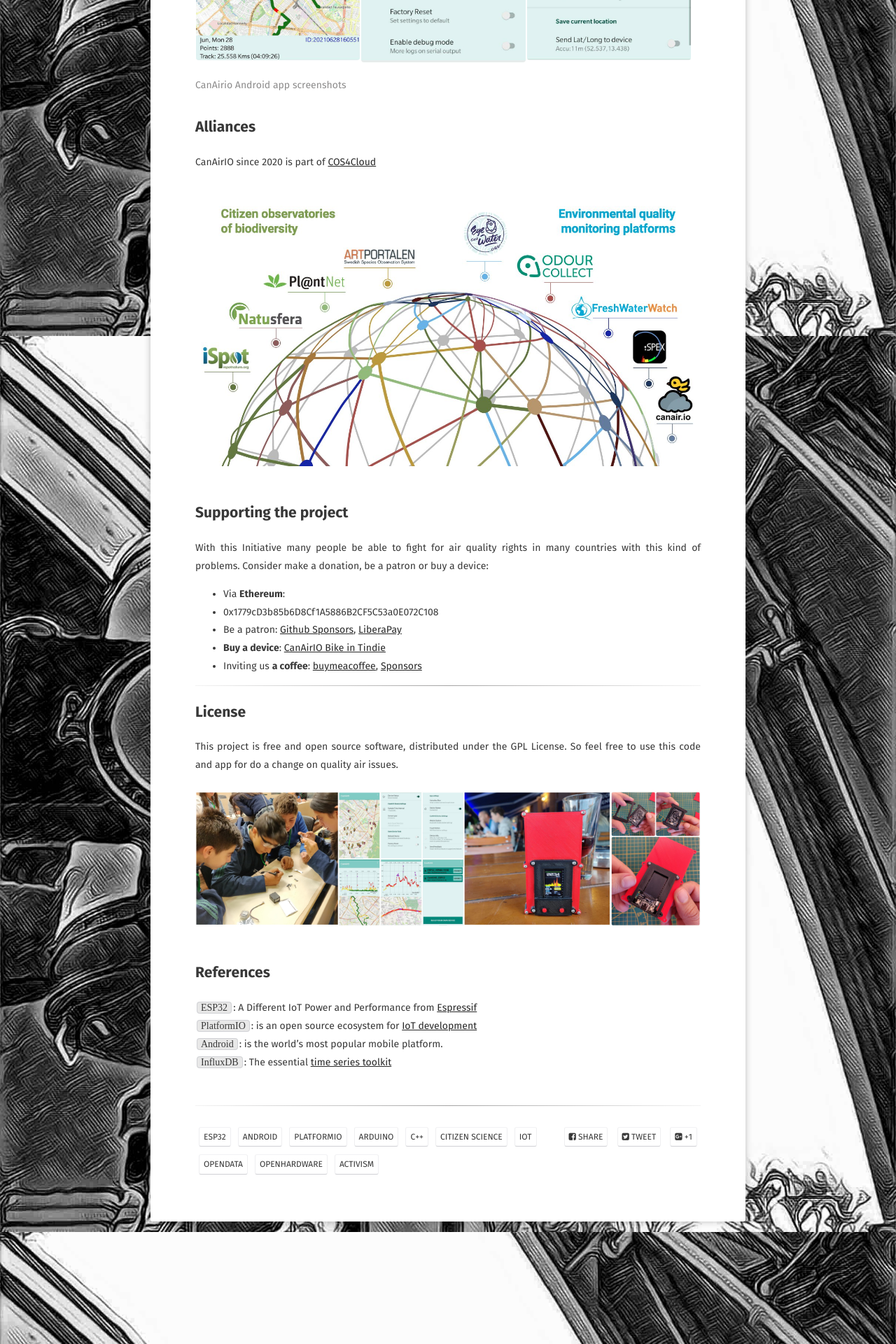
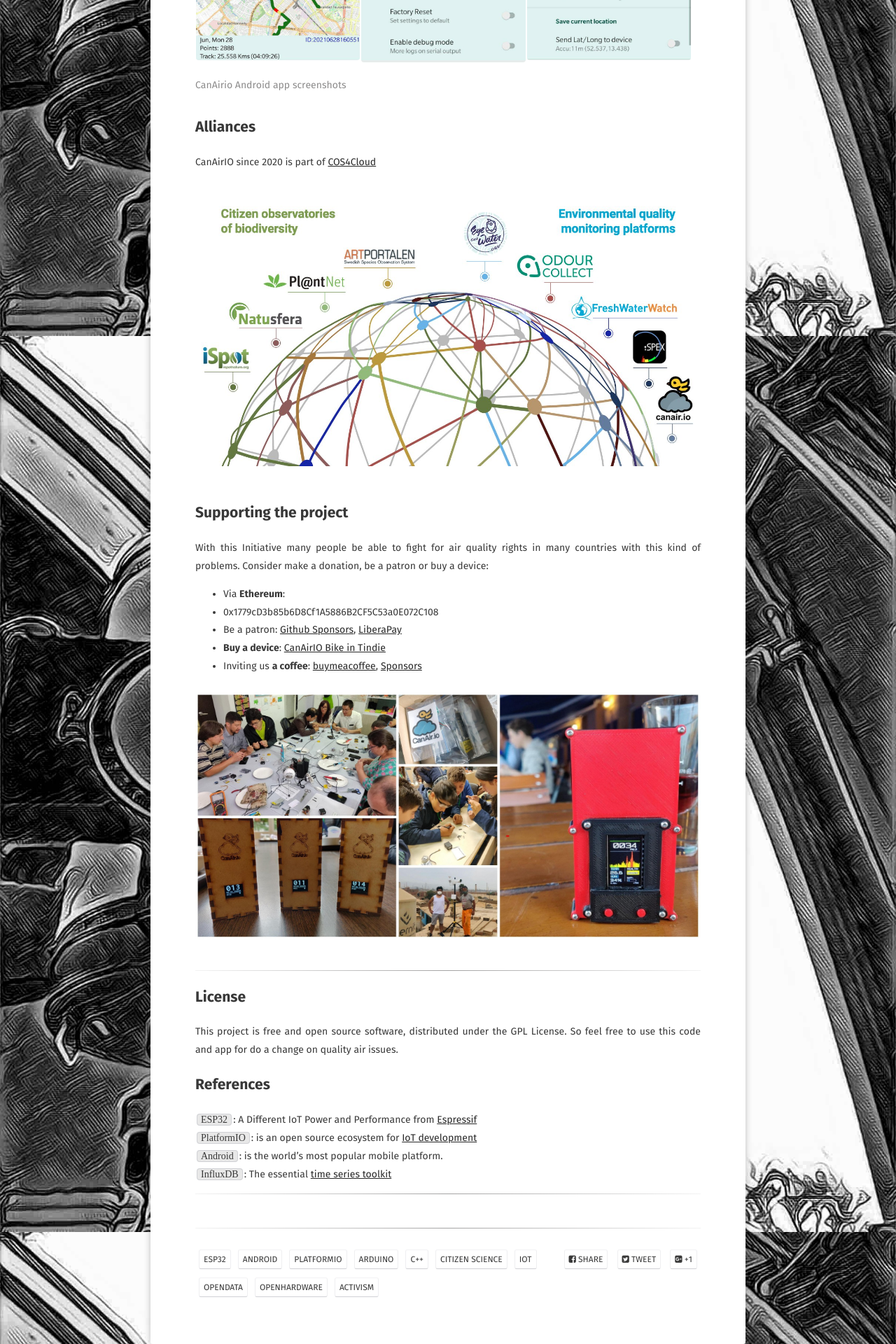
Before and after one commit to hpsaturn/hpsaturn.github.io, a Jekyll site: the page built from _posts/2018-10-01-canairio.md, in a window 1280 px wide. Shown: the part 2080-4000 px from the top of the page at 70% size. Built offline with Jekyll 4.4.1, drawn with Linux system fonts in a browser that asks for light colours; some web fonts are replaced.

Commit message:
fixed image community issue

```diff
--- a/_posts/2018-10-01-canairio.md
+++ b/_posts/2018-10-01-canairio.md
@@ -82,16 +82,18 @@
 - **Buy a device**: [CanAirIO Bike in Tindie](https://www.tindie.com/products/hpsaturn/canairio-bike/)
 - Inviting us **a coffee**: [buymeacoffee](https://www.buymeacoffee.com/hpsaturn), [Sponsors](https://github.com/sponsors/hpsaturn?frequency=one-time)
 
+{% capture images %}
+  {{ site.url }}/assets/img/collage_canairio_community.jpg
+{% endcapture %}
+{% include gallery images=images cols=1 %}
+
+
+
 ---
 
 ## License
 
 This project is free and open source software, distributed under the GPL License. So feel free to use this code and app for do a change on quality air issues.
-
-{% capture images %}
-  {{ site.url }}/assets/img/collage_horizontal.jpg
-{% endcapture %}
-{% include gallery images=images cols=1 %}
 
 ## References
 
@@ -99,3 +101,5 @@
 `PlatformIO`: is an open source ecosystem for [IoT development](https://platformio.org/) <br/>
 `Android`: is the world's most popular mobile platform. <br/>
 `InfluxDB`: The essential [time series toolkit](https://www.influxdata.com/products/) <br/>
+
+---
```
